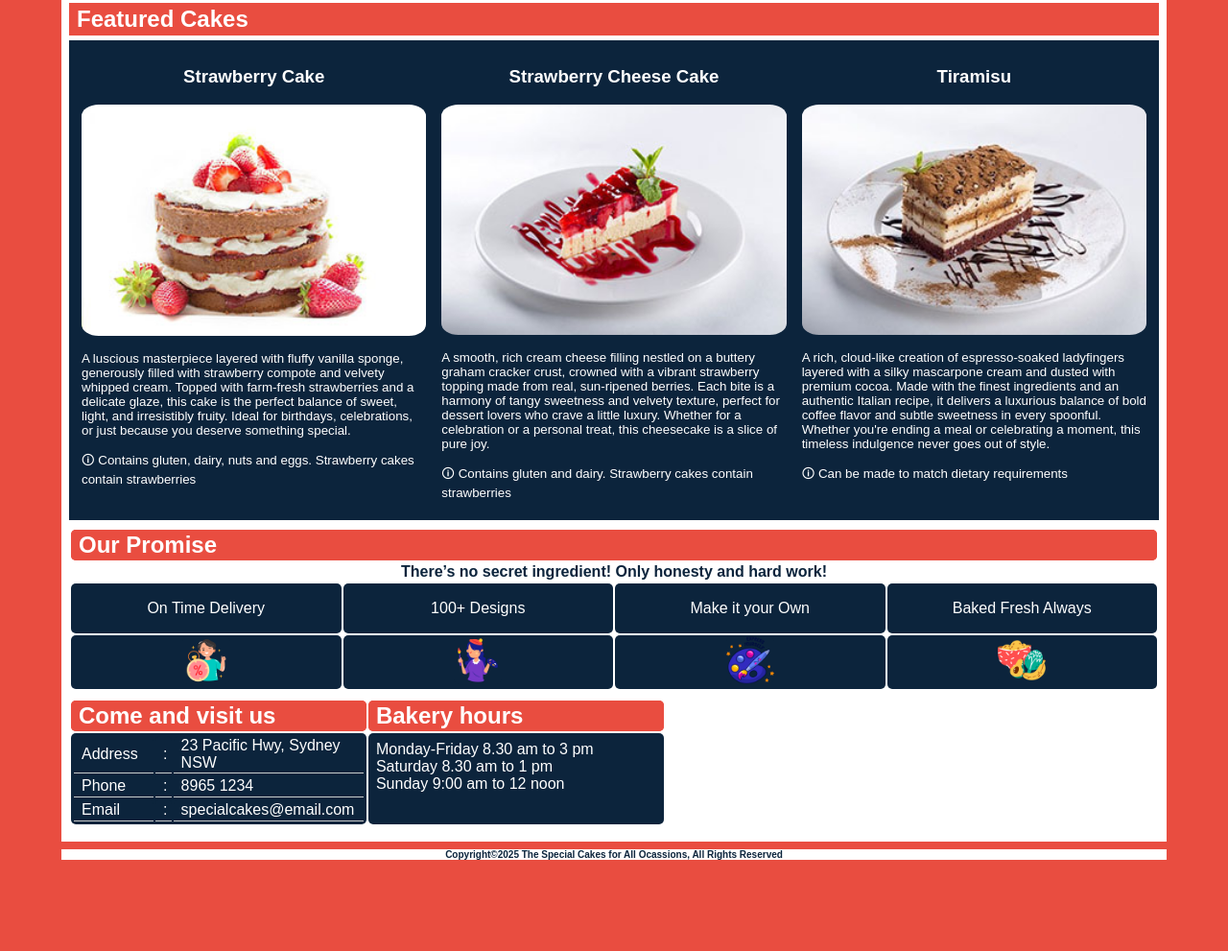
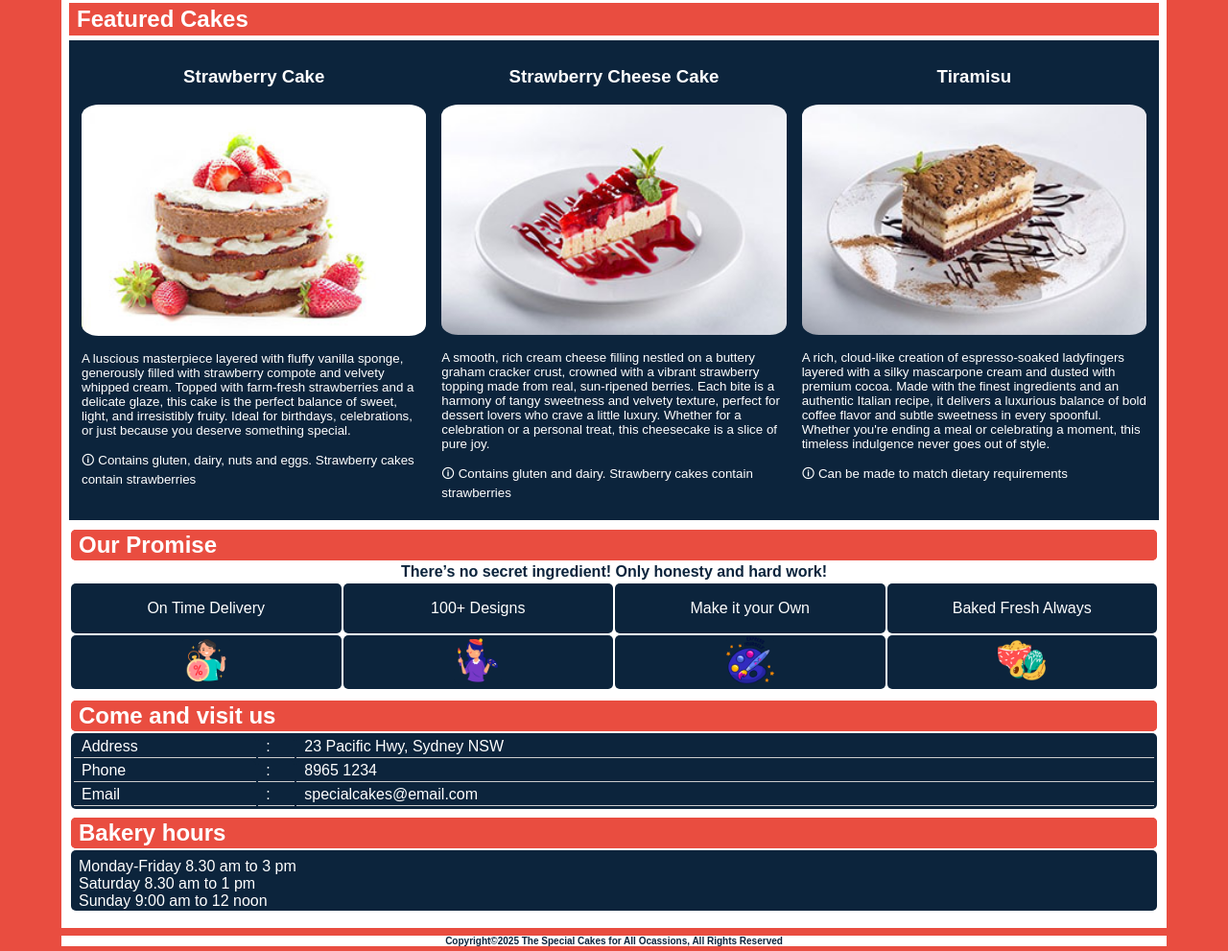
Before and after one commit to rodel-talampas/cakeshop-rmt, a plain HTML site: page index.html in a window 1280 px wide. Shown: the part 450-1441 px from the top of the page at 96% size. Before the commit the page ends 1351 px from the top, so only its background shows below. Drawn offline with Linux system fonts and the light colour scheme.

Commit message:
Add files via upload

```diff
--- a/index.html
+++ b/index.html
@@ -118,31 +118,38 @@
         </table>
       </section>
       <section class="promise">
-        <table class="promise-note">
-          <tr class="promise-title">
-            <td style="width: 50%;">Come and visit us</td>
-            <td style="width: 50%;">Bakery hours</td>
+        <table class="promise-note"  style="width: 100%">
+          <tr class="promise-title"  style="width: 100%">
+            <td>Come and visit us</td>
           </tr>
-          <tr>
-            <td style="width: 50%;">
+          <tr  style="width: 100%">
+            <td>
               <table class="information">
                 <tr>
-                  <td>Address</td>
-                  <td style="width: 5%">:</td>
+                  <td style="width: 5%">Address</td>
+                  <td style="width: 1%">:</td>
                   <td>23 Pacific Hwy, Sydney NSW</td>
                 </tr>
                 <tr>
-                  <td>Phone</td>
-                  <td style="width: 5%">:</td>
+                  <td style="width: 5%">Phone</td>
+                  <td style="width: 1%">:</td>
                   <td>8965 1234</td>
                 </tr>
                 <tr>
-                  <td>Email</td>
-                  <td style="width: 5%">:</td>
+                  <td style="width: 5%">Email</td>
+                  <td style="width: 1%">:</td>
                   <td>specialcakes@email.com</td>
                 </tr>
               </table>
             </td>
+          </tr>
+        </table>
+        <table class="promise-note"  style="width: 100%; margin-top: 5px;">
+          <tr class="promise-title"  style="width: 100%">
+            <td>Bakery hours</td>
+          </tr>
+          <tr  style="width: 100%">
+
             <td
               style="
                 text-align: left;
```
Also changed, not shown: 1 other file.
